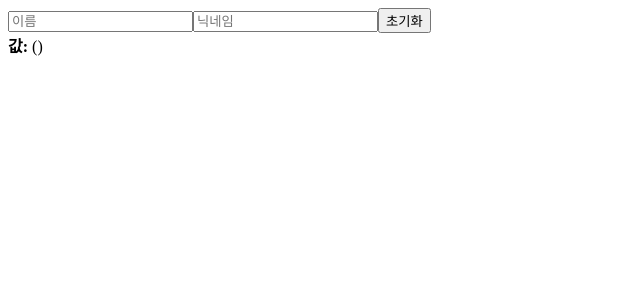
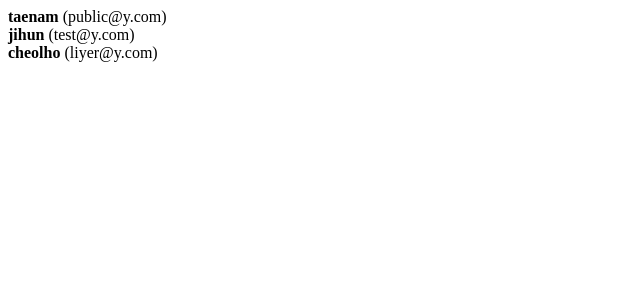
Before and after one commit to dev-93/study, a React (Create React App) app in the folder react_study/: page / in a window 1280 px wide. Shown: the top 300 px of the page, without its empty margins (0-640 px from the left). Built offline with nearby package versions, Linux system fonts and the light colour scheme.

Commit message:
배열 렌더링, 컴포넌트 안에서

```diff
--- a/react_study/src/App.js
+++ b/react_study/src/App.js
@@ -1,11 +1,11 @@
 import React from 'react';
-import InputSample from "./InputSample";
+import UserList from "./UserList";
 
 
 const App = () => {
   return (
     <>
-      <InputSample />
+      <UserList />
     </>
   );
 }
--- /dev/null
+++ b/react_study/src/UserList.js
@@ -0,0 +1,35 @@
+import React from 'react';
+
+function UserList(){
+    const users = [
+        {
+            id:1,
+            username:"taenam",
+            email:'public@y.com'
+        },{
+            id:2,
+            username:"jihun",
+            email:'test@y.com'
+        },{
+            id:3,
+            username:"cheolho",
+            email:'liyer@y.com'
+        }
+    ];
+
+    return(
+        <>
+            <div>
+                <b>{users[0].username}</b> <span>({users[0].email})</span>
+            </div>
+            <div>
+                <b>{users[1].username}</b> <span>({users[1].email})</span>
+            </div>
+            <div>
+                <b>{users[2].username}</b> <span>({users[2].email})</span>
+            </div>
+        </>
+    );
+}
+
+export default UserList;
```
